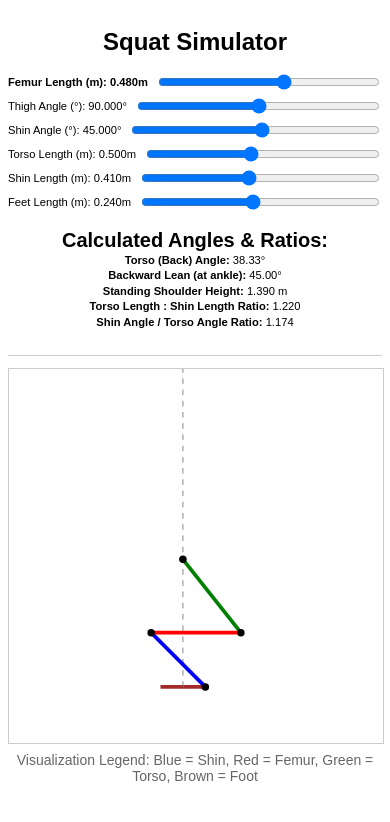
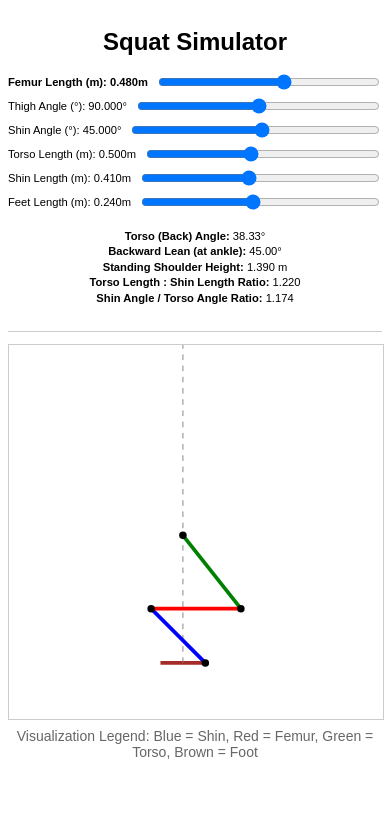
Before and after one commit to KanHarI/SquatsSimulator, a React (Create React App) app: page / in a window 390 px wide. Shown: the top 822 px of the page. Built offline with nearby package versions, Linux system fonts and the light colour scheme.

Commit message:
More compact mobile

```diff
--- a/src/SquatSimulator.css
+++ b/src/SquatSimulator.css
@@ -62,7 +62,7 @@
   margin: 2px 0;
 }
 
-/* Header for calculated outputs */
+/* Calculated outputs header */
 .calculated-header {
   font-size: 20px;
   font-weight: bold;
@@ -125,9 +125,8 @@
     margin: 12px 0;
   }
 
-  /* Reduce spacing around the calculated header */
+  /* Hide the Calculated Angles & Ratios header entirely on mobile */
   .calculated-header {
-    margin-top: 0;
-    margin-bottom: 2px;
+    display: none;
   }
 }
```
